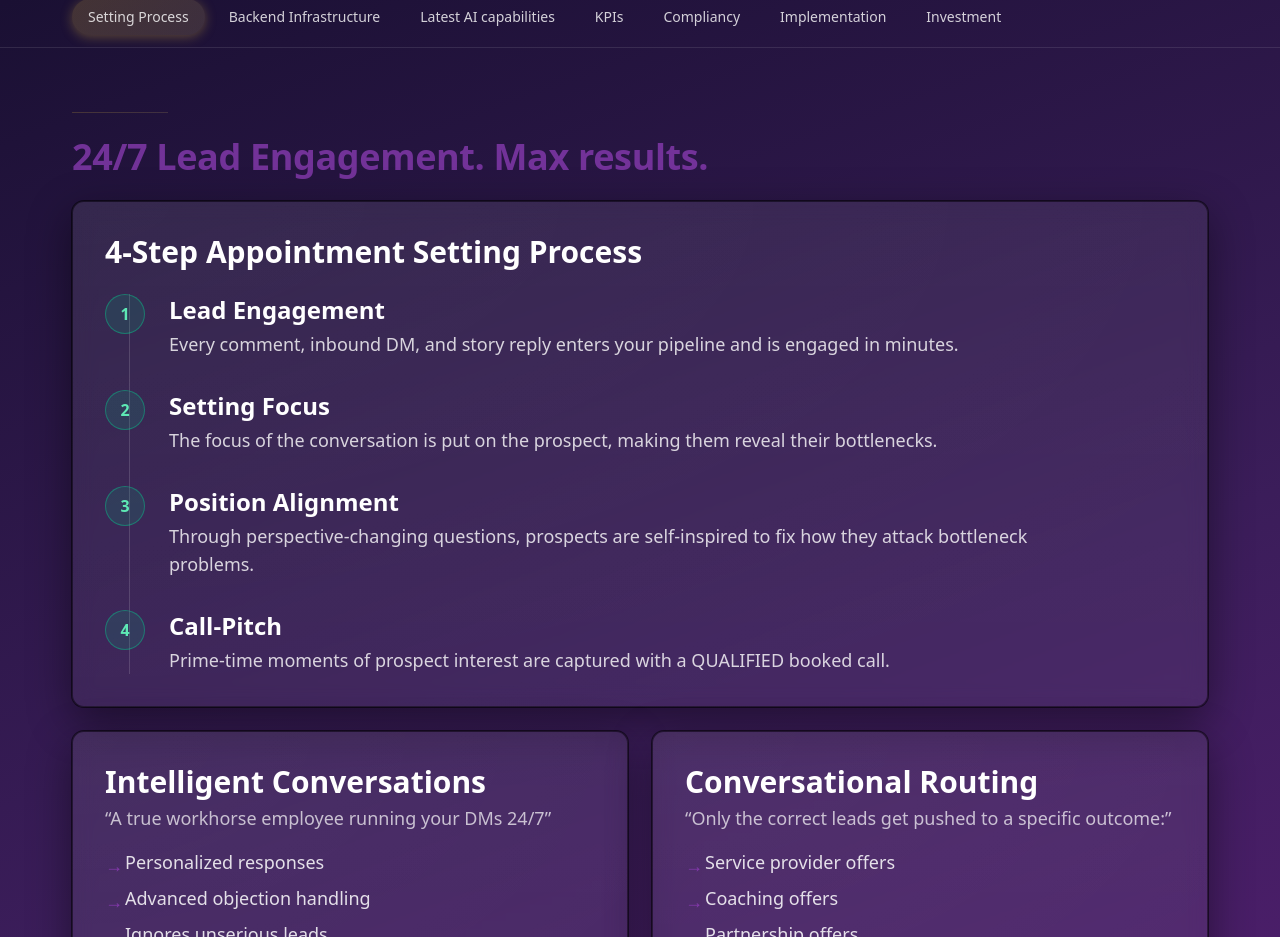
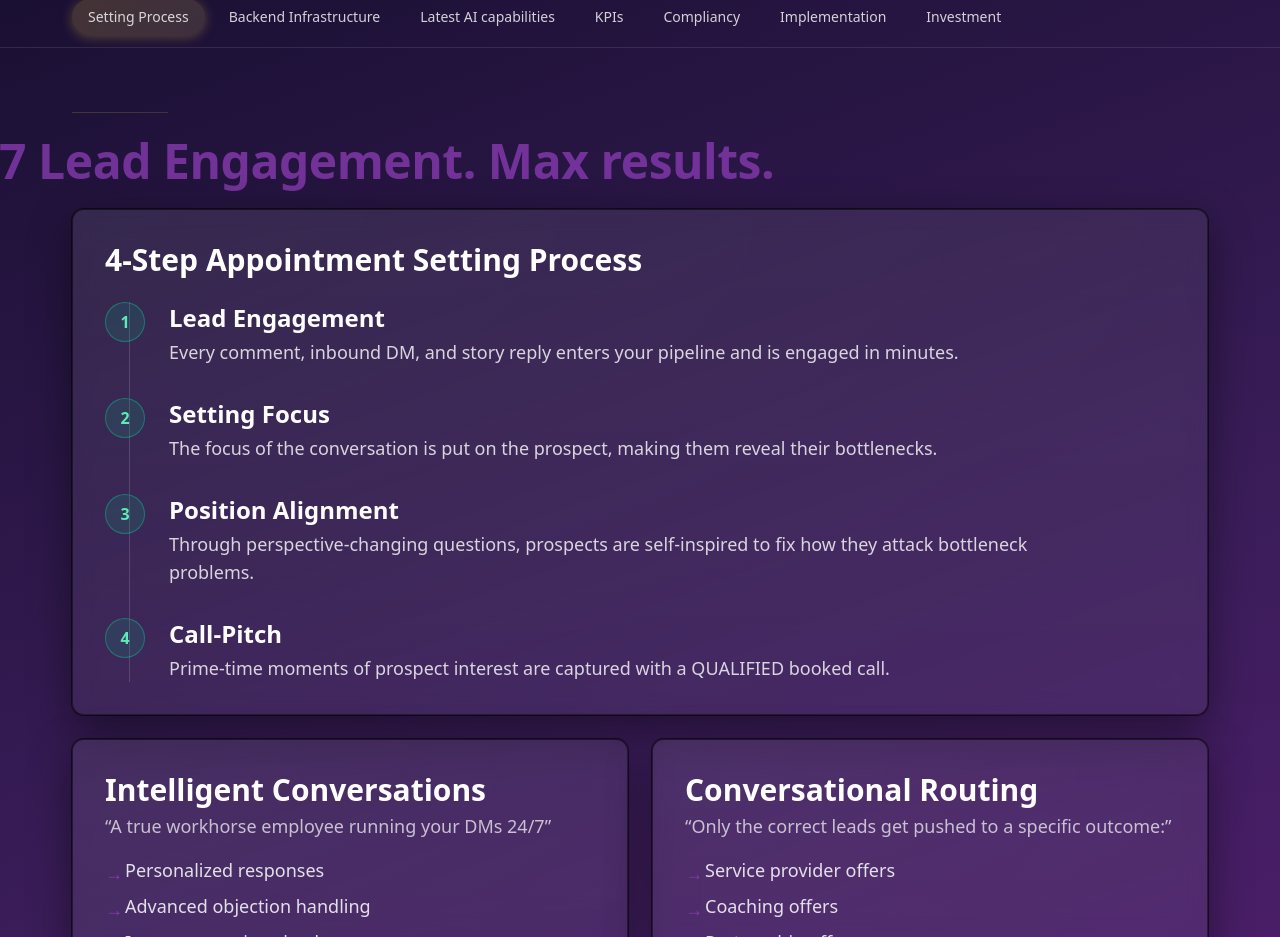
Before and after one commit to FixAIus/ultimate_Resource, a Next.js app: page / in a window 1280 px wide. Shown: the part 814-1751 px from the top of the page. Built offline with nearby package versions, Linux system fonts and the light colour scheme; no server answers.

Commit message:
fix(setting-process): center-align the section headline explicitly

```diff
--- a/src/components/sections/ContentSections.tsx
+++ b/src/components/sections/ContentSections.tsx
@@ -31,8 +31,8 @@ export function Sections({ activeId }: SectionsProps) {
     <div>
       {show("setting-process") && (
       <SectionFrame id="setting-process" title="">
-        <div className="text-center">
-          <h2 className="text-4xl font-semibold mx-auto w-full whitespace-nowrap tracking-tight" style={{ color: "#863AAF", opacity: 0.8 }}>
+        <div className="w-full flex justify-center items-center">
+          <h2 className="text-4xl md:text-5xl font-semibold text-center whitespace-nowrap tracking-tight" style={{ color: "#863AAF", opacity: 0.8 }}>
             24/7 Lead Engagement. Max results.
           </h2>
         </div>
```
